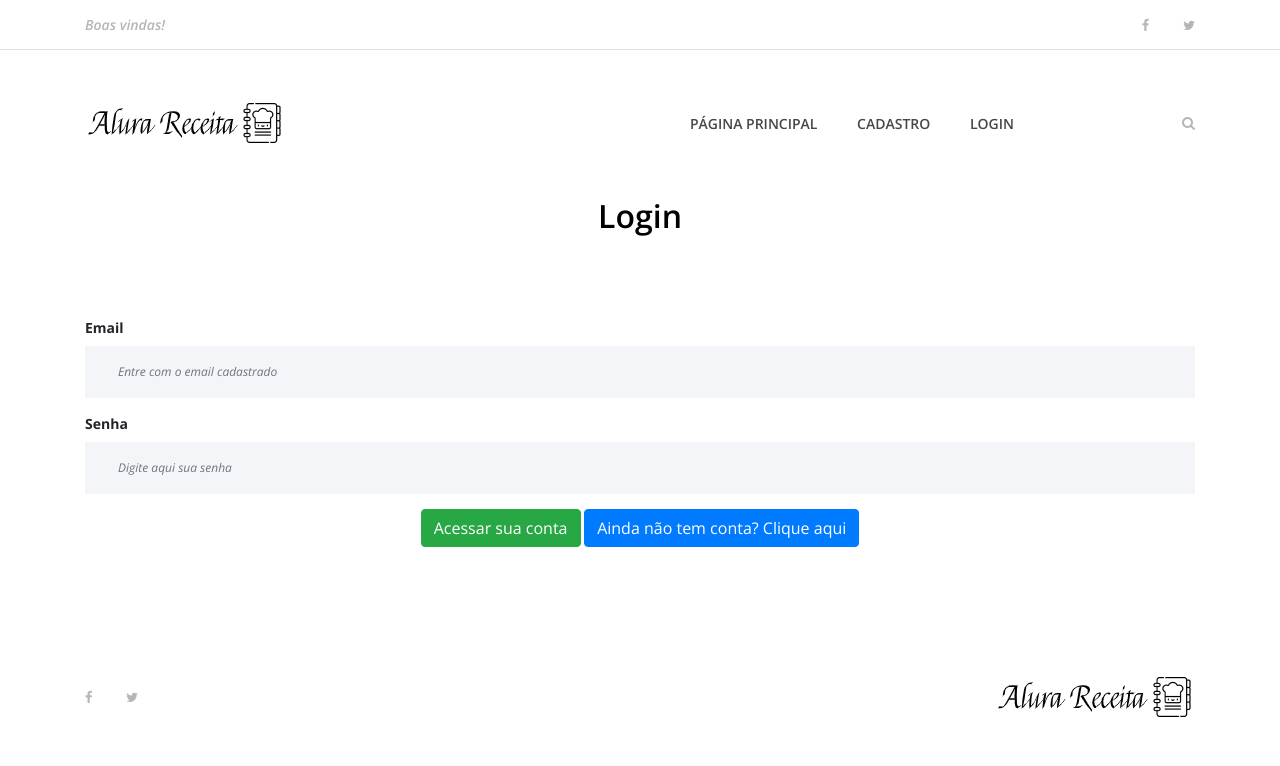
After one commit to JulioSoaresA/receitas-online, a Django app: template templates/usuarios/login.html in a window 1280 px wide. The commit adds this page. Shown: the top 766 px of the page. Run offline with Django 4.2, Linux system fonts and the light colour scheme; the template is opened without the code that fills it, so the values that code supplies are empty; some libraries are stand-ins or nearby versions.

Commit message:
Adicionando tela de login e dashboard junto com a autenticação de login

```diff
--- a/django_alura/settings.py
+++ b/django_alura/settings.py
@@ -20,6 +20,7 @@ ALLOWED_HOSTS = []
 # Application definition
 
 INSTALLED_APPS = [
+    'usuarios',
     'pessoas',
     'receitas',
     'django.contrib.admin',
@@ -45,7 +46,7 @@ ROOT_URLCONF = 'django_alura.urls'
 TEMPLATES = [
     {
         'BACKEND': 'django.template.backends.django.DjangoTemplates',
-        'DIRS': [Path.joinpath(BASE_DIR, 'receitas/templates')],
+        'DIRS': [Path.joinpath(BASE_DIR, 'templates')],
         'APP_DIRS': True,
         'OPTIONS': {
             'context_processors': [
--- a/django_alura/urls.py
+++ b/django_alura/urls.py
@@ -4,5 +4,6 @@ from django.conf import settings
 from django.conf.urls.static import static
 urlpatterns = [
     path('', include('receitas.urls')),
+    path('usuarios/', include('usuarios.urls')),
     path('admin/', admin.site.urls),
 ] + static(settings.MEDIA_URL, document_root=settings.MEDIA_ROOT)
--- a/receitas/templates/partials/_menu.html
+++ b/templates/partials/_menu.html
@@ -57,7 +57,16 @@
                             <!-- Nav Start -->
                             <div class="classynav">
                                 <ul>
-                                    <li><a href="{% url 'index' %}">Home</a></li>
+                                    {% if user.is_authenticated %}
+                                        <li><a href="{% url 'index' %}">Página Principal</a></li>
+                                        <li><a href="{% url 'dashboard' %}">Minhas Receitas</a></li>
+                                        <li><a href="{% url 'logout' %}">Logout</a></li>
+                                    {% else %}
+                                        <li><a href="{% url 'index' %}">Página Principal</a></li>
+                                        <li><a href="{% url 'cadastro' %}">Cadastro</a></li>
+                                        <li><a href="{% url 'login' %}">Login</a></li>
+
+                                    {% endif %}
                                 </ul>
 
                                 <!-- Formulario de busca -->
--- /dev/null
+++ b/templates/usuarios/login.html
@@ -0,0 +1,58 @@
+{% extends 'base.html' %}
+{% load static %}
+{% block content %}
+<!-- Preloader -->
+<div id="preloader">
+    <i class="circle-preloader"></i>
+    <img src="{% static 'img/core-img/pizza.png' %}" alt="">
+</div>
+
+{% include 'partials/_form_busca.html' %}
+
+{% include 'partials/_menu.html' %}
+
+<!-- ##### Contact Form Area Start ##### -->
+<div class="contact-area section-padding-0-80">
+    <div class="container">
+        <div class="row">
+            <div class="col-12">
+                <div class="section-heading">
+                    <h2>Login</h2>
+                </div>
+            </div>
+        </div>
+        <div class="row">
+            <div class="col-12">
+                <div class="contact-form-area">
+                    <form action="{% url 'login' %}" method="POST">
+                        {% csrf_token %}
+                        <div class="row">
+                            <div class="col-12 col-lg-12">
+                            <label for="email"><b>Email</b></label>
+                                <input type="text" id="email" class="form-control" name="email" placeholder="Entre com o email cadastrado">
+                            </div>
+                                <div class="col-12 col-lg-12">
+                                <label for="senha"><b>Senha</b></label>
+                                <input id="senha" type="password" class="form-control" name="password" placeholder="Digite aqui sua senha">
+                            </div>
+                            <div class="col-12 text-center">
+                                <button class="btn btn-success" type="submit">Acessar sua conta</button>
+                                <button type="button" class="btn btn-primary" onclick="exibirCriarConta()">Ainda não tem conta? Clique aqui</button>
+                            </div>
+                        </div>
+                    </form>
+                </div>
+            </div>
+        </div>
+    </div>
+</div>
+
+<script>
+function exibirCriarConta()
+{
+     location.href = "{% url 'cadastro' %}";
+}
+</script>
+
+{% include 'partials/_footer.html' %}
+{% endblock %}
```
Also changed, not shown: templates/usuarios/cadastro.html (added, +58 -0 lines), templates/usuarios/dashboard.html (added, +54 -0 lines), usuarios/urls.py (added, +9 -0 lines), templates/base.html (renamed from receitas/templates/base.html), templates/buscar.html (renamed from receitas/templates/buscar.html), templates/index.html (renamed from receitas/templates/index.html), templates/partials/_footer.html (renamed from receitas/templates/partials/_footer.html), templates/partials/_form_busca.html (renamed from receitas/templates/partials/_form_busca.html), templates/receita.html (renamed from receitas/templates/receita.html).
